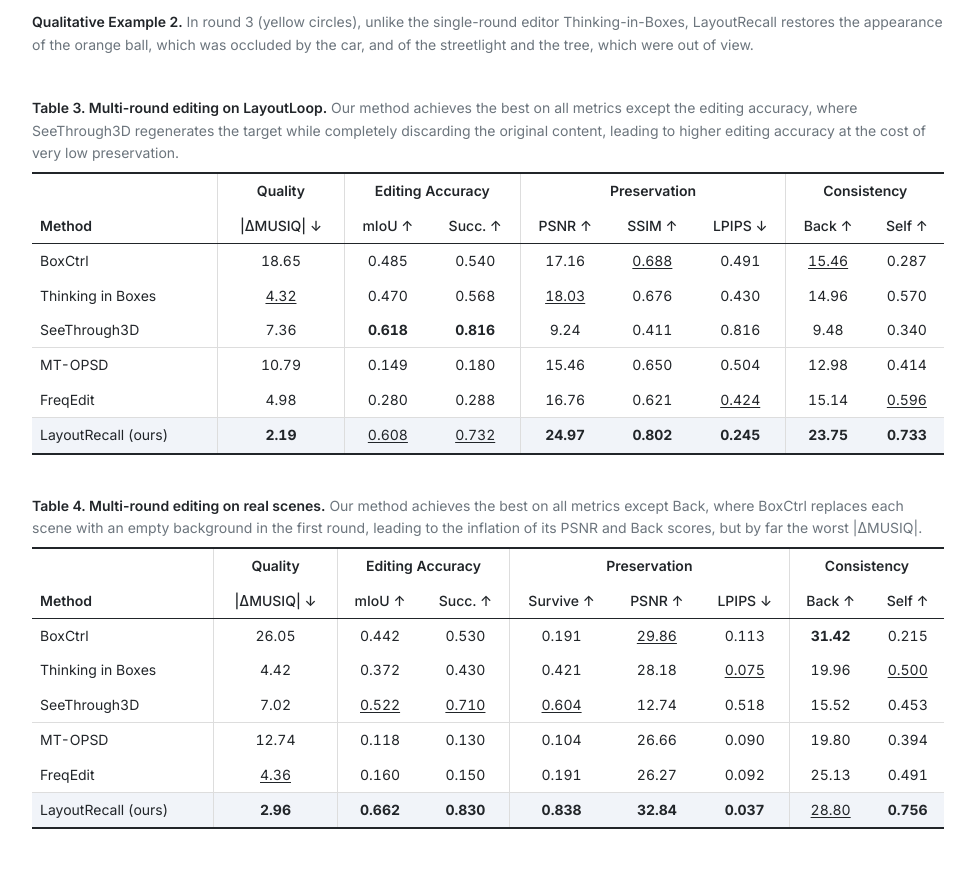
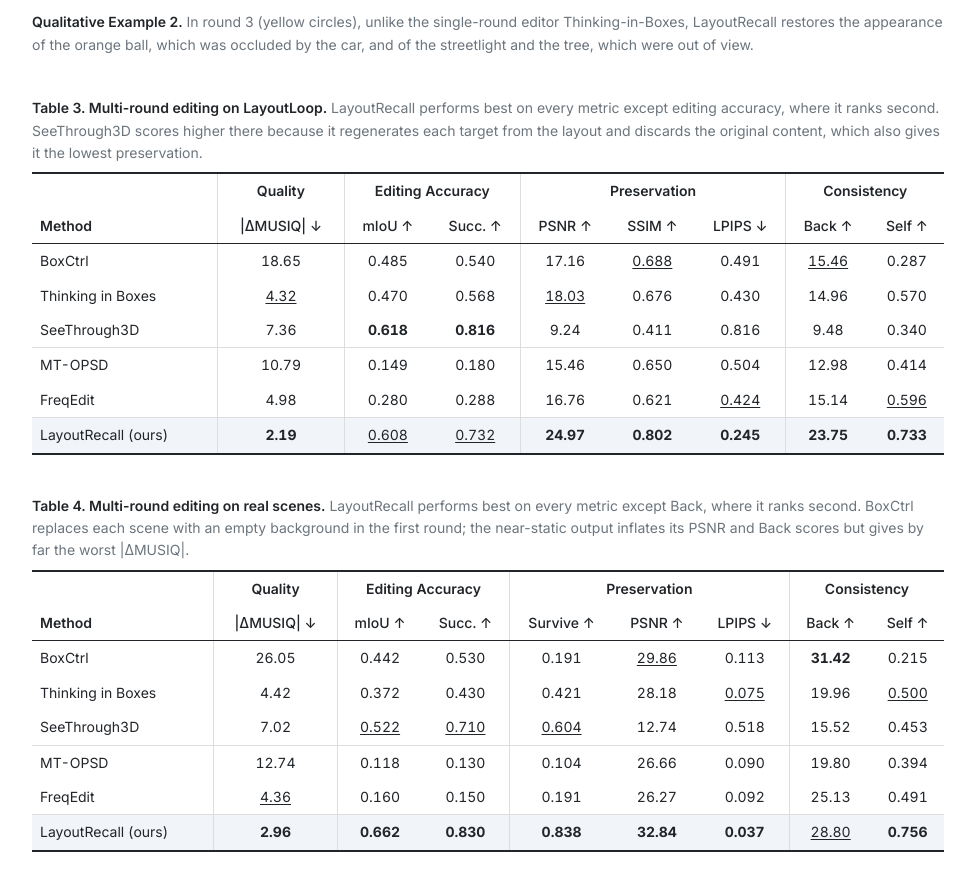
Before and after one commit to ykchizs/layoutrecall.github.io, a plain HTML site: page index.html in a window 1280 px wide. Shown: the part 3157-4031 px from the top of the page, without its empty margins (152-1127 px from the left). Drawn offline with nearby package versions, Linux system fonts and the light colour scheme.

Commit message:
Polish the two tables' captions.

```diff
--- a/index.html
+++ b/index.html
@@ -82,7 +82,7 @@
       </figure>
 
       <div class="table-block">
-        <p class="table-caption"><strong>Table 3. Multi-round editing on LayoutLoop.</strong> Our method achieves the best on all metrics except the editing accuracy, where SeeThrough3D regenerates the target while completely discarding the original content, leading to higher editing accuracy at the cost of very low preservation.</p>
+        <p class="table-caption"><strong>Table 3. Multi-round editing on LayoutLoop.</strong> LayoutRecall performs best on every metric except editing accuracy, where it ranks second. SeeThrough3D scores higher there because it regenerates each target from the layout and discards the original content, which also gives it the lowest preservation.</p>
         <div class="table-scroll">
           <table class="results">
             <thead>
@@ -102,7 +102,7 @@
       </div>
 
       <div class="table-block">
-        <p class="table-caption"><strong>Table 4. Multi-round editing on real scenes.</strong> Our method achieves the best on all metrics except Back, where BoxCtrl replaces each scene with an empty background in the first round, leading to the inflation of its PSNR and Back scores, but by far the worst |&Delta;MUSIQ|.</p>
+        <p class="table-caption"><strong>Table 4. Multi-round editing on real scenes.</strong> LayoutRecall performs best on every metric except Back, where it ranks second. BoxCtrl replaces each scene with an empty background in the first round; the near-static output inflates its PSNR and Back scores but gives by far the worst |&Delta;MUSIQ|.</p>
         <div class="table-scroll">
           <table class="results">
             <thead>
```
